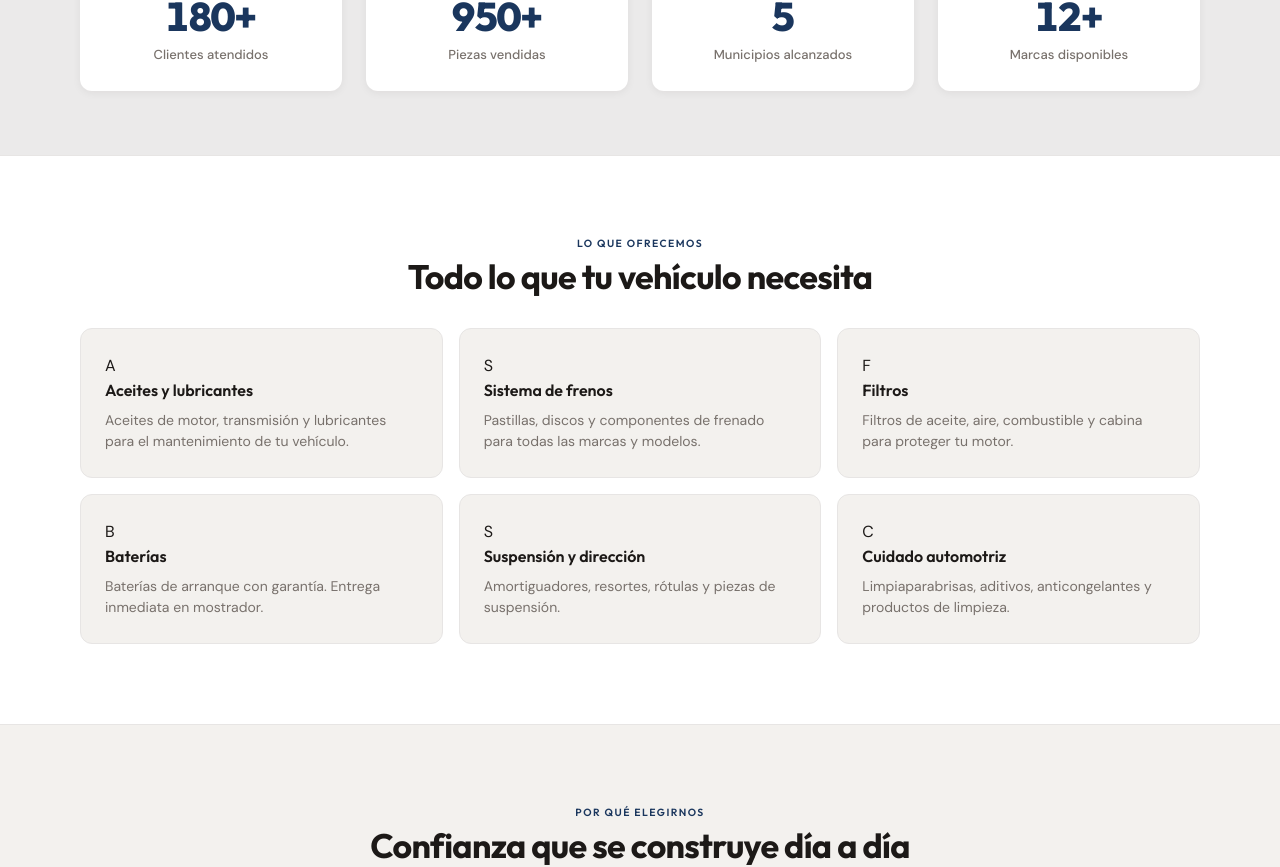
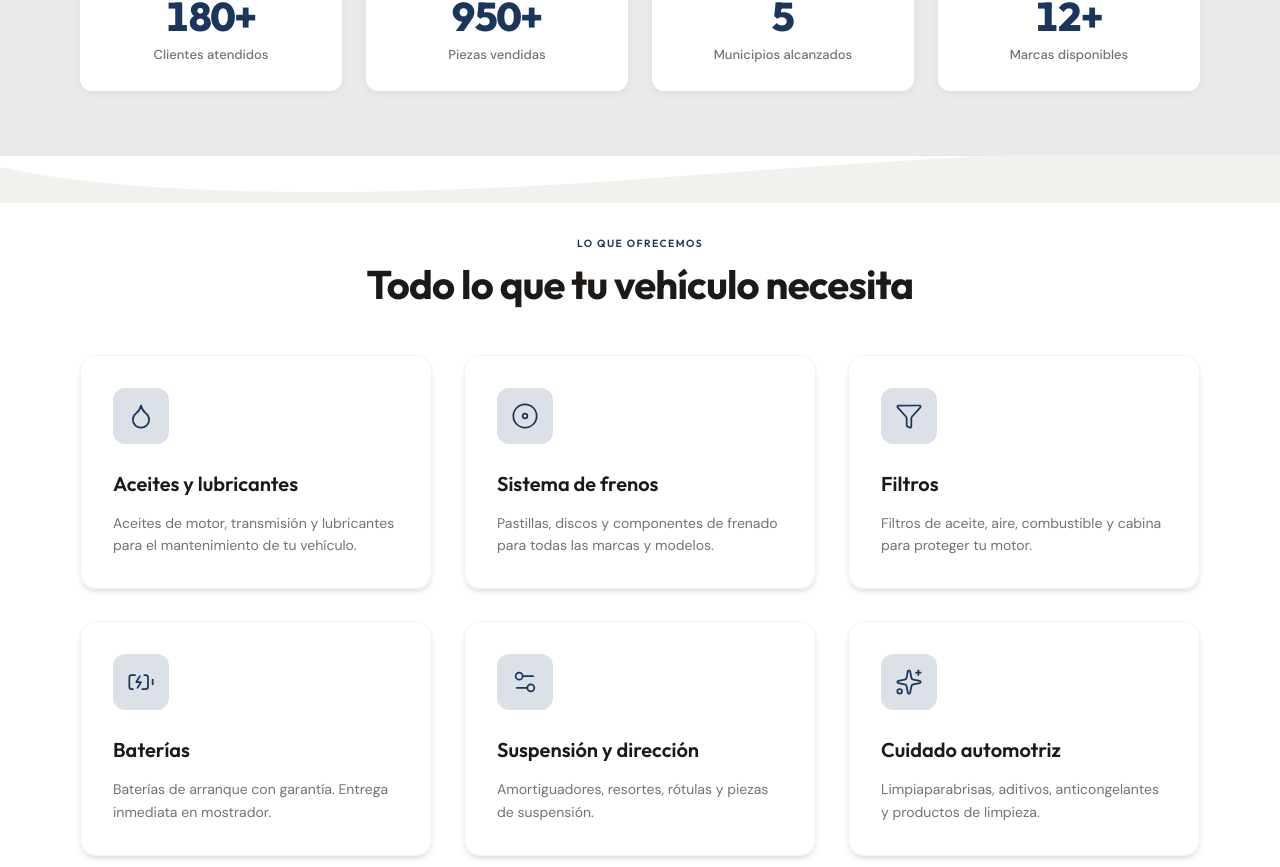
Before and after one commit to tinnlaroli/Refaccionaria-fortino, a React (Vite) app in the folder landing/: page / in a window 1280 px wide. Shown: the part 1584-2451 px from the top of the page. Built offline with nearby package versions, Linux system fonts and the light colour scheme.

Commit message:
feat: add lucide icons to services, improve design, and add landing page skill

```diff
--- a/landing/package.json
+++ b/landing/package.json
@@ -9,6 +9,7 @@
     "preview": "vite preview"
   },
   "dependencies": {
+    "lucide-react": "^1.22.0",
     "react": "^19.1.0",
     "react-dom": "^19.1.0",
     "react-router-dom": "^7.6.2"
--- a/landing/src/pages/HomePage.tsx
+++ b/landing/src/pages/HomePage.tsx
@@ -27,30 +27,38 @@ function StatItem({ label, end, suffix = "" }: { label: string; end: number; suf
   );
 }
 
+import { Droplet, Disc, Filter, BatteryCharging, Settings2, Sparkles } from "lucide-react";
+
 const SERVICES = [
   {
     title: "Aceites y lubricantes",
     text: "Aceites de motor, transmisión y lubricantes para el mantenimiento de tu vehículo.",
+    icon: Droplet,
   },
   {
     title: "Sistema de frenos",
     text: "Pastillas, discos y componentes de frenado para todas las marcas y modelos.",
+    icon: Disc,
   },
   {
     title: "Filtros",
     text: "Filtros de aceite, aire, combustible y cabina para proteger tu motor.",
+    icon: Filter,
   },
   {
     title: "Baterías",
     text: "Baterías de arranque con garantía. Entrega inmediata en mostrador.",
+    icon: BatteryCharging,
   },
   {
     title: "Suspensión y dirección",
     text: "Amortiguadores, resortes, rótulas y piezas de suspensión.",
+    icon: Settings2,
   },
   {
     title: "Cuidado automotriz",
     text: "Limpiaparabrisas, aditivos, anticongelantes y productos de limpieza.",
+    icon: Sparkles,
   },
 ] as const;
 
@@ -181,25 +189,62 @@ export function HomePage() {
       </section>
 
       {/* ══════ Services ══════ */}
-      <section className="services-section">
+      <section className="services-section" style={{ padding: "5rem 0", position: "relative" }}>
         <div className="section-divider-top" aria-hidden="true" />
         <div className="container">
           <Reveal>
-            <p className="eyebrow" style={{ textAlign: "center", marginBottom: "0.25rem" }}>Lo que ofrecemos</p>
-            <h2 className="section-title">Todo lo que tu vehículo necesita</h2>
+            <p className="eyebrow" style={{ textAlign: "center", marginBottom: "0.5rem", color: "var(--accent)" }}>Lo que ofrecemos</p>
+            <h2 className="section-title" style={{ textAlign: "center", marginBottom: "3rem", fontSize: "2.5rem" }}>Todo lo que tu vehículo necesita</h2>
           </Reveal>
-          <div className="services-grid">
-            {SERVICES.map((svc, i) => (
-              <Reveal key={svc.title} stagger={i * 0.07}>
-                <article className="service-card">
-                  <div className="service-icon-wrap">
-                    <span className="service-icon-label">{svc.title.charAt(0)}</span>
-                  </div>
-                  <h3>{svc.title}</h3>
-                  <p>{svc.text}</p>
-                </article>
-              </Reveal>
-            ))}
+          <div className="services-grid" style={{ display: "grid", gridTemplateColumns: "repeat(auto-fit, minmax(300px, 1fr))", gap: "2rem" }}>
+            {SERVICES.map((svc, i) => {
+              const Icon = svc.icon;
+              return (
+                <Reveal key={svc.title} stagger={i * 0.1}>
+                  <article className="service-card" style={{
+                    background: "color-mix(in srgb, var(--surface) 80%, transparent)",
+                    backdropFilter: "blur(12px)",
+                    WebkitBackdropFilter: "blur(12px)",
+                    border: "1px solid color-mix(in srgb, var(--border) 50%, transparent)",
+                    borderRadius: "16px",
+                    padding: "2rem",
+                    transition: "all 0.3s cubic-bezier(0.4, 0, 0.2, 1)",
+                    cursor: "pointer",
+                    boxShadow: "0 4px 6px -1px rgba(0, 0, 0, 0.1), 0 2px 4px -1px rgba(0, 0, 0, 0.06)",
+                    position: "relative",
+                    overflow: "hidden"
+                  }}
+                  onMouseEnter={(e) => {
+                    e.currentTarget.style.transform = "translateY(-8px)";
+                    e.currentTarget.style.boxShadow = "0 20px 25px -5px rgba(0, 0, 0, 0.1), 0 10px 10px -5px rgba(0, 0, 0, 0.04)";
+                    e.currentTarget.style.borderColor = "var(--accent)";
+                  }}
+                  onMouseLeave={(e) => {
+                    e.currentTarget.style.transform = "translateY(0)";
+                    e.currentTarget.style.boxShadow = "0 4px 6px -1px rgba(0, 0, 0, 0.1), 0 2px 4px -1px rgba(0, 0, 0, 0.06)";
+                    e.currentTarget.style.borderColor = "color-mix(in srgb, var(--border) 50%, transparent)";
+                  }}
+                  >
+                    <div className="service-icon-wrap" style={{
+                      width: "56px",
+                      height: "56px",
+                      borderRadius: "12px",
+                      background: "color-mix(in srgb, var(--accent) 15%, transparent)",
+                      display: "flex",
+                      alignItems: "center",
+                      justifyContent: "center",
+                      color: "var(--accent)",
+                      marginBottom: "1.5rem",
+                      transition: "transform 0.3s ease"
+                    }}>
+                      <Icon size={28} strokeWidth={1.5} />
+                    </div>
+                    <h3 style={{ fontSize: "1.25rem", marginBottom: "0.75rem", fontWeight: 600 }}>{svc.title}</h3>
+                    <p style={{ color: "var(--text-muted)", lineHeight: 1.6, margin: 0 }}>{svc.text}</p>
+                  </article>
+                </Reveal>
+              );
+            })}
           </div>
         </div>
       </section>
```
Also changed, not shown: 2 other files (tests, documents, lock files or other folders).
